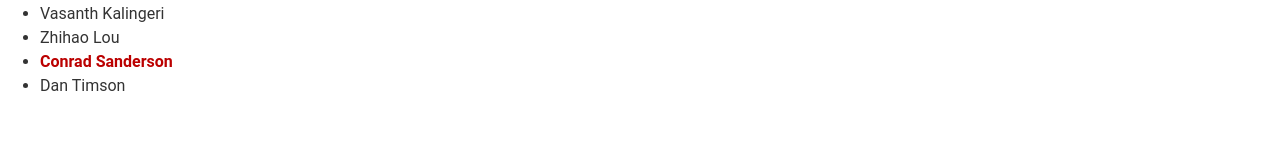
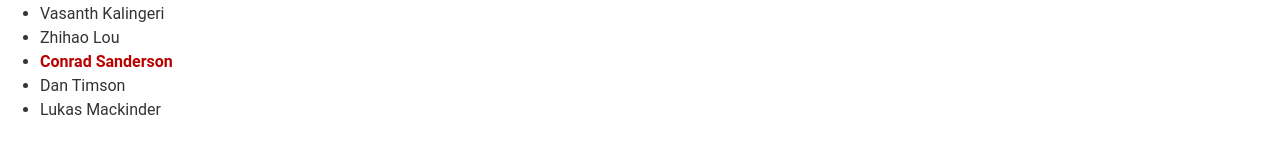
Before and after one commit to mlpack/ensmallen.org, a Jekyll site: the page built from developers.md, in a window 1280 px wide. Shown: the part 740-902 px from the top of the page. Built offline with Jekyll 4.4.1, drawn with Linux system fonts in a browser that asks for light colours.

Commit message:
Add new contributor.

```diff
--- a/developers.md
+++ b/developers.md
@@ -32,3 +32,4 @@ order: 3
  * Zhihao Lou
  * [Conrad Sanderson](http://conradsanderson.id.au)
  * Dan Timson
+ * Lukas Mackinder
```
